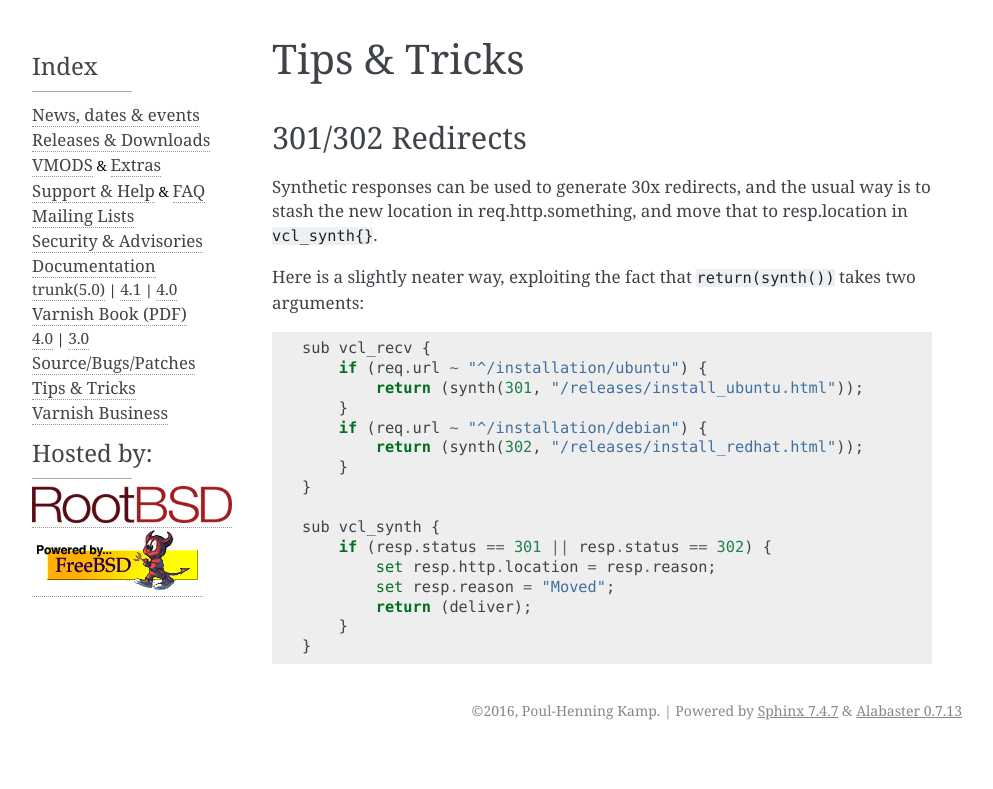
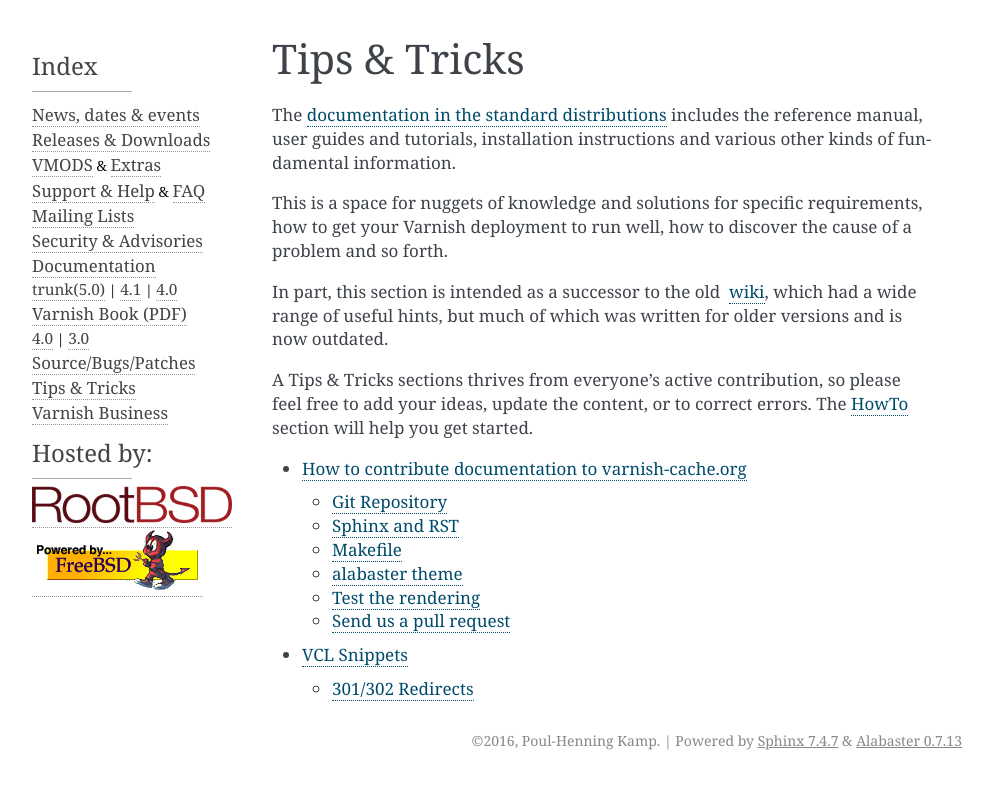
Before and after one commit to varnishcache/homepage, a Sphinx documentation site: the page built from R1/source/tips/index.rst, in a window 1280 px wide. Shown: the top 789 px of the page, without its empty margins (148-1141 px from the left). Built offline with Sphinx 7.4.7, drawn with Linux system fonts in a browser that asks for light colours; pages that are not in the unit, such as notebooks, are missing from menus; comment, search, counter and statistics services are not loaded.

Commit message:
start restructuring the Tips & Tricks section, to give eager contributors of documentation a place to put their good stuff

```diff
--- a/R1/source/tips/index.rst
+++ b/R1/source/tips/index.rst
@@ -3,32 +3,23 @@
 Tips & Tricks
 =============
 
-301/302 Redirects
------------------
+The :ref:`documentation in the standard distributions <docs>` includes
+the reference manual, user guides and tutorials, installation
+instructions and various other kinds of fundamental information.
 
-Synthetic responses can be used to generate 30x redirects, and
-the usual way is to stash the new location in req.http.something,
-and move that to resp.location in ``vcl_synth{}``.
+This is a space for nuggets of knowledge and solutions for specific
+requirements, how to get your Varnish deployment to run well, how to
+discover the cause of a problem and so forth.
 
-Here is a slightly neater way, exploiting the fact that ``return(synth())``
-takes two arguments::
+In part, this section is intended as a successor to the old  \ `wiki
+<https://www.varnish-cache.org/trac/wiki>`__, which had a wide range
+of useful hints, but much of which was written for older versions and
+is now outdated.
 
-	sub vcl_recv {
-	    if (req.url ~ "^/installation/ubuntu") {
-		return (synth(301, "/releases/install_ubuntu.html"));
-	    }
-	    if (req.url ~ "^/installation/debian") {
-		return (synth(302, "/releases/install_redhat.html"));
-	    }
-	}
-
-	sub vcl_synth {
-	    if (resp.status == 301 || resp.status == 302) {
-		set resp.http.location = resp.reason;
-		set resp.reason = "Moved";
-		return (deliver);
-	    }
-	}
+A Tips & Tricks sections thrives from everyone's active contribution,
+so please feel free to add your ideas, update the content, or to correct
+errors. The :ref:`HowTo <contribdoc>` section will help you get started.
 
 .. toctree::
-	:hidden:
+   contribdoc/index
+   vcl/index
```
Also changed, not shown: R1/source/tips/contribdoc/index.rst (added, +125 -0 lines), R1/source/tips/vcl/index.rst (added, +7 -0 lines), R1/source/tips/vcl/redirect.rst (added, +26 -0 lines).
